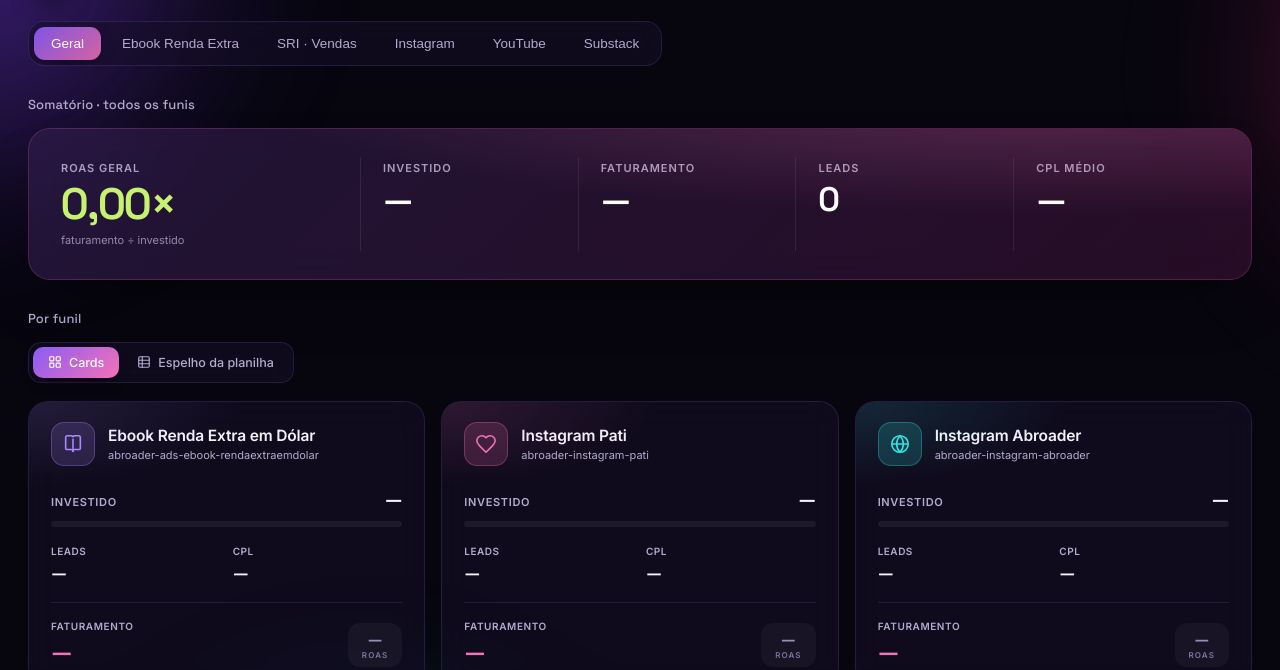
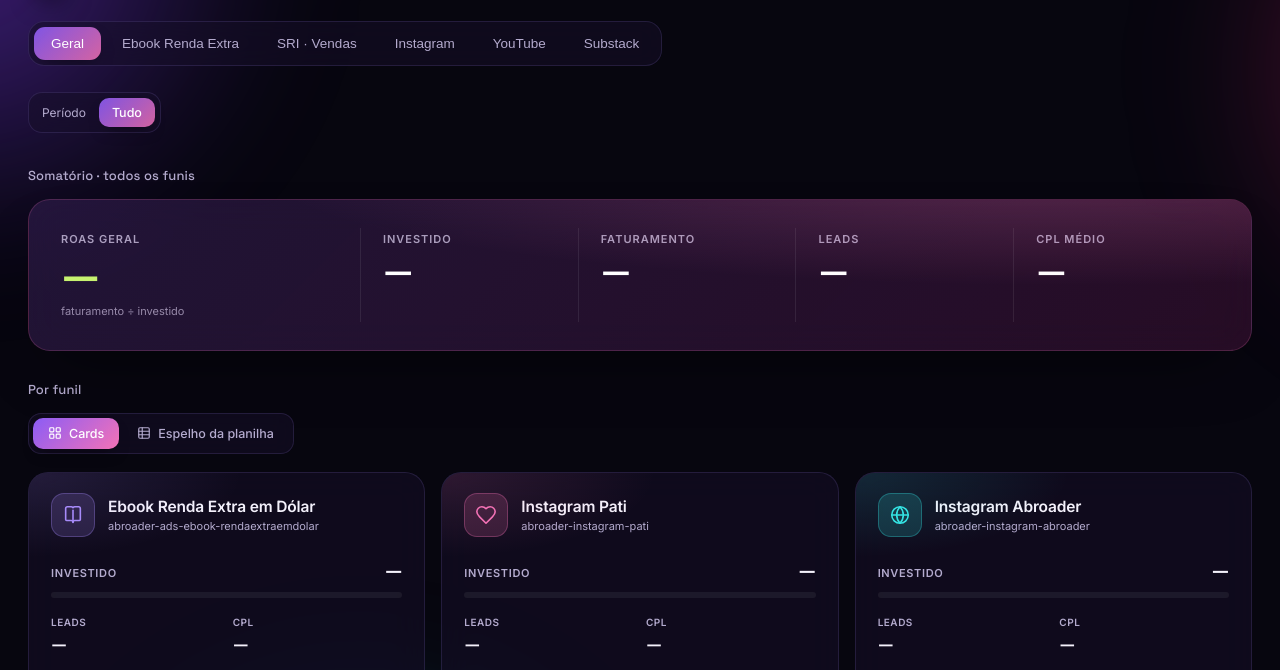
Before and after one commit to cardo-jpg/pati-funis-dash, a plain HTML site: page index.html in a window 1280 px wide. Shown: the part 73-743 px from the top of the page. Drawn offline with nearby package versions, Linux system fonts and the light colour scheme.

Commit message:
Filtro de periodo (Tudo + meses com dado) com indicador deslizante; recalculo animado por mes + coluna acesa no espelho

```diff
--- a/index.html
+++ b/index.html
@@ -73,6 +73,13 @@ header{display:flex;align-items:center;justify-content:space-between;gap:16px;pa
 .vtoggle button svg{width:14px;height:14px;}
 .vtoggle button.on{background:linear-gradient(135deg,var(--violet),var(--pink));color:#fff;box-shadow:0 8px 16px -8px rgba(0,0,0,.5);}
 .vview{display:none;} .vview.on{display:block;}
+.period{position:relative;display:inline-flex;align-items:center;gap:3px;flex-wrap:wrap;padding:5px;background:var(--glass);border:1px solid var(--line);border-radius:14px;backdrop-filter:blur(12px);-webkit-backdrop-filter:blur(12px);margin-bottom:4px;}
+.p-lbl{font-size:12px;color:var(--sub);padding:0 10px 0 8px;}
+.pbtn{position:relative;z-index:1;padding:7px 13px;font-size:12.5px;font-weight:500;font-family:var(--body);color:var(--sub);background:none;border:none;border-radius:10px;cursor:pointer;transition:color .25s var(--ease);}
+.pbtn:hover{color:var(--ink);} .pbtn.on{color:#fff;}
+.p-ink{position:absolute;z-index:0;top:5px;bottom:5px;border-radius:10px;background:linear-gradient(135deg,rgba(139,92,246,.9),rgba(244,114,182,.85));box-shadow:0 8px 16px -8px rgba(0,0,0,.5);transition:left .42s var(--ease),width .42s var(--ease);}
+.esp td.mh{box-shadow:inset 1px 0 0 rgba(244,114,182,.5),inset -1px 0 0 rgba(244,114,182,.5);}
+.esp th.mh{color:var(--pink);box-shadow:inset 1px 0 0 rgba(244,114,182,.5),inset -1px 0 0 rgba(244,114,182,.5);}
 /* ===== CARDS ===== */
 .cards{display:grid;grid-template-columns:repeat(auto-fill,minmax(310px,1fr));gap:16px;}
 .card{position:relative;border-radius:20px;padding:20px 22px;background:var(--glass);border:1px solid var(--line);backdrop-filter:blur(16px);-webkit-backdrop-filter:blur(16px);overflow:hidden;transition:transform .4s var(--ease),box-shadow .4s var(--ease),border-color .4s var(--ease);}
@@ -150,6 +157,7 @@ header{display:flex;align-items:center;justify-content:space-between;gap:16px;pa
 
   <!-- GERAL -->
   <div class="panel on" id="pn-geral">
+    <div class="period rv" id="period"></div>
     <p class="eyebrow rv">Somatório · todos os funis</p>
     <div class="hero rv">
       <div class="hero-grid">
@@ -218,7 +226,9 @@ const roasTxt=v=>(v==null||!isFinite(v))?'—':v.toFixed(2).replace('.',',')+'×
 const roasCls=v=>v==null?'n':(v<1?'r':(v<3?'y':'g'));
 function roasHeat(v){if(v==null||!isFinite(v))return '';if(v<1)return 'background:rgba(255,122,138,.9);color:#2a0a10';if(v<3)return 'background:rgba(255,207,107,.88);color:#2a1e05';if(v<6)return 'background:rgba(165,224,138,.9);color:#0a1f0a';return 'background:rgba(132,230,150,.95);color:#06140a';}
 const cellR=v=>v>0?fmtR(v):'—';
-function totals(f){const inv=sum(f.inv),fat=sum(f.fat),leads=sum(f.leads);return{inv,fat,leads,roas:inv>0?fat/inv:null};}
+let PERIOD='all';
+const mval=a=>PERIOD==='all'?sum(a):(+((a||[])[PERIOD])||0);
+function totals(f){const inv=mval(f.inv),fat=mval(f.fat),leads=mval(f.leads);return{inv,fat,leads,roas:inv>0?fat/inv:null};}
 
 /* ===== TABS (indicador deslizante) ===== */
 function moveInk(btn){const ink=$('tab-ink');ink.style.left=btn.offsetLeft+'px';ink.style.width=btn.offsetWidth+'px';}
@@ -241,16 +251,25 @@ function countUp(el,to,type){
 }
 
 /* ===== RENDER ===== */
-function renderHero(){
-  const T=FUNIS.reduce((a,f)=>{a.inv+=sum(f.inv);a.fat+=sum(f.fat);a.leads+=sum(f.leads);return a;},{inv:0,fat:0,leads:0});
+function monthsWithData(){const s=new Set();FUNIS.forEach(f=>['inv','fat','leads'].forEach(k=>(f[k]||[]).forEach((v,i)=>{if(v>0)s.add(i);})));return[...s].sort((a,b)=>a-b);}
+function moveP(b){const k=$('p-ink');if(k&&b){k.style.left=b.offsetLeft+'px';k.style.width=b.offsetWidth+'px';}}
+function setPeriod(v,b){PERIOD=v;document.querySelectorAll('#period .pbtn').forEach(x=>x.classList.remove('on'));b.classList.add('on');moveP(b);renderHero(true);renderCards();renderEsp();}
+function buildPeriod(){
+  const box=$('period'),ms=monthsWithData();
+  box.innerHTML='<span class="p-ink" id="p-ink"></span><span class="p-lbl">Período</span>';
+  const mk=(t,v)=>{const b=document.createElement('button');b.className='pbtn'+((''+PERIOD===''+v)?' on':'');b.textContent=t;b.onclick=()=>setPeriod(v,b);box.appendChild(b);};
+  mk('Tudo','all'); ms.forEach(i=>mk(MES[i],i));
+  const on=box.querySelector('.pbtn.on')||box.querySelector('.pbtn');requestAnimationFrame(()=>moveP(on));
+}
+function renderHero(animate){
+  const T=FUNIS.reduce((a,f)=>{a.inv+=mval(f.inv);a.fat+=mval(f.fat);a.leads+=mval(f.leads);return a;},{inv:0,fat:0,leads:0});
   const roas=T.inv>0?T.fat/T.inv:null, cpl=T.leads>0?T.inv/T.leads:null;
-  countUp($('k-roas'),roas||0,'roas'); if(!roas)$('k-roas').textContent='—';
-  countUp($('k-inv'),T.inv,'r'); countUp($('k-fat'),T.fat,'r');
-  countUp($('k-leads'),T.leads,'n'); if(!T.leads)$('k-leads').textContent='—';
+  const put=(id,v,ty)=>{const el=$(id);if(animate&&v)countUp(el,v,ty);else el.textContent=ty==='roas'?(v?roasTxt(v):'—'):ty==='n'?(v?fmtN(v):'—'):(v>0?fmtR(v):'—');};
+  put('k-roas',roas,'roas');put('k-inv',T.inv,'r');put('k-fat',T.fat,'r');put('k-leads',T.leads,'n');
   $('k-cpl').textContent=cpl?fmtR(cpl):'—';
 }
 function renderCards(){
-  const w=$('cards');w.innerHTML='';const maxInv=Math.max(1,...FUNIS.map(f=>sum(f.inv)));
+  const w=$('cards');w.innerHTML='';const maxInv=Math.max(1,...FUNIS.map(f=>mval(f.inv)));
   FUNIS.forEach((f,i)=>{
     const t=totals(f),rc=roasCls(t.roas),bar=Math.round(t.inv/maxInv*100);
     const el=document.createElement('div');el.className='card rv';el.style.setProperty('--ac',f.cor);el.style.transitionDelay=(i*55)+'ms';
@@ -267,15 +286,16 @@ function renderCards(){
   requestAnimationFrame(()=>document.querySelectorAll('#cards .card').forEach(c=>{c.classList.add('in');const b=c.querySelector('.c-bar i');if(b)b.style.width=b.dataset.w+'%';}));
 }
 function renderEsp(){
-  $('esp-head').innerHTML='<tr><th class="l">Origem · Tag</th>'+MES.map(m=>`<th>${m}</th>`).join('')+'<th>Total</th></tr>';
+  const hl=i=>(''+PERIOD===''+i)?' mh':'';
+  $('esp-head').innerHTML='<tr><th class="l">Origem · Tag</th>'+MES.map((m,i)=>`<th class="${hl(i).trim()}">${m}</th>`).join('')+'<th>Total</th></tr>';
   let h='';
   FUNIS.forEach(f=>{
     const inv=f.inv||[],fat=f.fat||[];
-    h+=`<tr class="og"><td class="l">${f.nome}</td>`+MES.map(()=>'<td></td>').join('')+'<td></td></tr>';
-    h+=`<tr><td class="l">Investimento</td>`+MES.map((m,i)=>`<td>${cellR(inv[i]||0)}</td>`).join('')+`<td>${cellR(sum(inv))}</td></tr>`;
-    h+=`<tr><td class="l">Faturamento</td>`+MES.map((m,i)=>`<td>${cellR(fat[i]||0)}</td>`).join('')+`<td>${cellR(sum(fat))}</td></tr>`;
-    const rc=(iv,fv)=>{const r=iv>0?fv/iv:null;return `<td class="roasc" style="${roasHeat(r)}">${roasTxt(r)}</td>`;};
-    h+=`<tr><td class="l">ROAS</td>`+MES.map((m,i)=>rc(inv[i]||0,fat[i]||0)).join('')+rc(sum(inv),sum(fat))+`</tr>`;
+    h+=`<tr class="og"><td class="l">${f.nome}</td>`+MES.map((m,i)=>`<td class="${hl(i).trim()}"></td>`).join('')+'<td></td></tr>';
+    h+=`<tr><td class="l">Investimento</td>`+MES.map((m,i)=>`<td class="${hl(i).trim()}">${cellR(inv[i]||0)}</td>`).join('')+`<td>${cellR(sum(inv))}</td></tr>`;
+    h+=`<tr><td class="l">Faturamento</td>`+MES.map((m,i)=>`<td class="${hl(i).trim()}">${cellR(fat[i]||0)}</td>`).join('')+`<td>${cellR(sum(fat))}</td></tr>`;
+    const rc=(iv,fv,i)=>{const r=iv>0?fv/iv:null;return `<td class="roasc${hl(i)}" style="${roasHeat(r)}">${roasTxt(r)}</td>`;};
+    h+=`<tr><td class="l">ROAS</td>`+MES.map((m,i)=>rc(inv[i]||0,fat[i]||0,i)).join('')+rc(sum(inv),sum(fat),-1)+`</tr>`;
   });
   $('esp-body').innerHTML=h;
 }
@@ -305,7 +325,7 @@ async function load(){
     $('live-txt').textContent='ao vivo · '+new Date(d.atualizado).toLocaleTimeString('pt-BR',{hour:'2-digit',minute:'2-digit'});
     $('note').innerHTML='Lê a planilha de estratégia ao vivo, sem compartilhá-la · re-consulta a cada minuto';
   }catch(e){$('live-txt').textContent='sem conexão';$('note').innerHTML='⚠️ '+e.message;}
-  renderHero();renderCards();renderEsp();renderCharts();_first=false;
+  buildPeriod();renderHero(_first);renderCards();renderEsp();renderCharts();_first=false;
 }
 /* entrada em cascata */
 window.addEventListener('load',()=>{
@@ -314,7 +334,7 @@ window.addEventListener('load',()=>{
   load();
 });
 setInterval(load,60000);
-window.addEventListener('resize',()=>{const b=document.querySelector('.tab.on');if(b)moveInk(b);});
+window.addEventListener('resize',()=>{const b=document.querySelector('.tab.on');if(b)moveInk(b);const p=document.querySelector('#period .pbtn.on');if(p)moveP(p);});
 </script>
 </body>
 </html>
```
